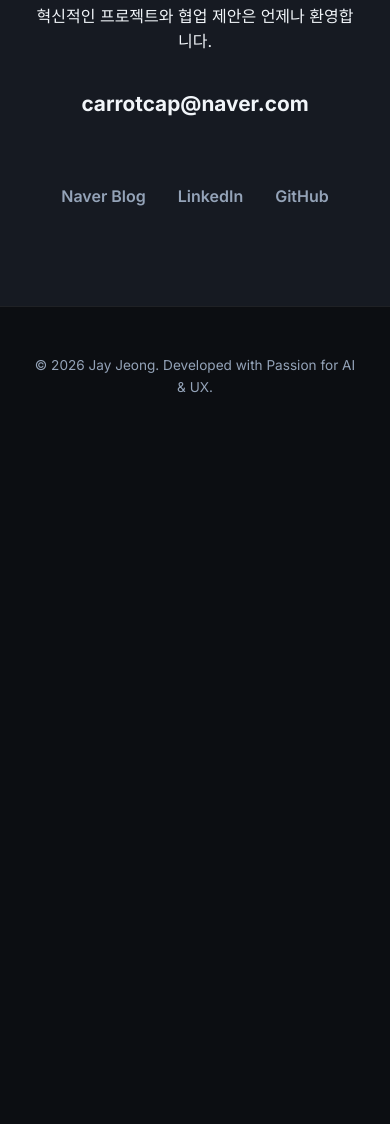
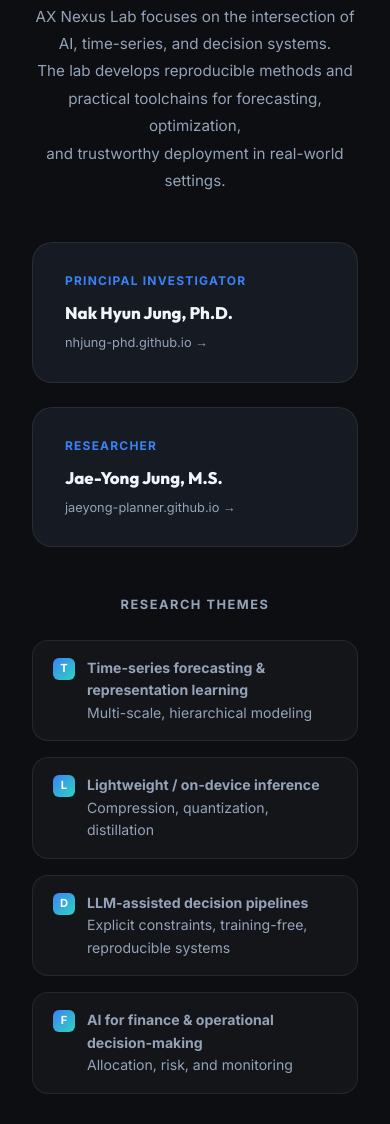
Before and after one commit to jaeyong-planner/jaeyong-planner.github.io, a plain HTML site: page index.html in a window 390 px wide. Shown: the part 4920-6044 px from the top of the page. Before the commit the page ends 5366 px from the top, so only its background shows below. Drawn offline with Linux system fonts and the light colour scheme.

Commit message:
feat: add AX Nexus Lab section with members and research themes

```diff
--- a/index.html
+++ b/index.html
@@ -429,6 +429,122 @@
             flex-shrink: 0;
         }
 
+        /* Lab Section */
+        .lab-intro {
+            max-width: 760px;
+            margin: 0 auto 3rem;
+            text-align: center;
+            color: var(--text-secondary);
+            font-size: 0.95rem;
+            line-height: 1.8;
+        }
+
+        .lab-members {
+            display: grid;
+            grid-template-columns: repeat(auto-fit, minmax(280px, 1fr));
+            gap: 1.5rem;
+            max-width: 860px;
+            margin: 0 auto 3rem;
+        }
+
+        .member-card {
+            background: var(--surface-color);
+            border: 1px solid var(--glass-border);
+            border-radius: 1.25rem;
+            padding: 1.75rem 2rem;
+            display: flex;
+            flex-direction: column;
+            gap: 0.4rem;
+            transition: var(--transition);
+        }
+
+        .member-card:hover {
+            border-color: var(--accent-color);
+            transform: translateY(-4px);
+        }
+
+        .member-role {
+            font-size: 0.75rem;
+            font-weight: 700;
+            letter-spacing: 1.2px;
+            text-transform: uppercase;
+            color: var(--accent-color);
+            margin-bottom: 0.2rem;
+        }
+
+        .member-name {
+            font-size: 1.05rem;
+            font-weight: 700;
+            color: var(--text-primary);
+            font-family: 'Outfit', sans-serif;
+        }
+
+        .member-link {
+            font-size: 0.8rem;
+            color: var(--text-secondary);
+            text-decoration: none;
+            transition: var(--transition);
+            word-break: break-all;
+        }
+
+        .member-link:hover {
+            color: var(--accent-color);
+        }
+
+        .themes-title {
+            text-align: center;
+            font-size: 0.8rem;
+            font-weight: 700;
+            letter-spacing: 1.5px;
+            text-transform: uppercase;
+            color: var(--text-secondary);
+            margin-bottom: 1.5rem;
+        }
+
+        .themes-list {
+            display: grid;
+            grid-template-columns: repeat(auto-fit, minmax(300px, 1fr));
+            gap: 1rem;
+            max-width: 860px;
+            margin: 0 auto;
+            list-style: none;
+        }
+
+        .themes-list li {
+            background: var(--glass-bg);
+            border: 1px solid var(--glass-border);
+            border-radius: 1rem;
+            padding: 1rem 1.25rem;
+            font-size: 0.88rem;
+            color: var(--text-secondary);
+            line-height: 1.6;
+            display: flex;
+            gap: 0.75rem;
+            align-items: flex-start;
+            transition: var(--transition);
+        }
+
+        .themes-list li:hover {
+            border-color: rgba(59, 130, 246, 0.4);
+            background: rgba(59, 130, 246, 0.04);
+            color: var(--text-primary);
+        }
+
+        .theme-icon {
+            flex-shrink: 0;
+            width: 22px;
+            height: 22px;
+            background: var(--accent-gradient);
+            border-radius: 6px;
+            display: flex;
+            align-items: center;
+            justify-content: center;
+            font-size: 0.7rem;
+            font-weight: 800;
+            color: white;
+            margin-top: 1px;
+        }
+
         /* Contact Section */
         #contact {
             text-align: center;
@@ -617,6 +733,7 @@
                 <a href="#experience">Experience</a>
                 <a href="#skills">Skills</a>
                 <a href="#publication">Research</a>
+                <a href="#lab">Lab</a>
                 <a href="#contact">Contact</a>
             </div>
             <button class="hamburger" id="hamburger" aria-label="메뉴 열기">
@@ -629,6 +746,7 @@
             <a href="#experience" class="mobile-link">Experience</a>
             <a href="#skills" class="mobile-link">Skills</a>
             <a href="#publication" class="mobile-link">Research</a>
+            <a href="#lab" class="mobile-link">Lab</a>
             <a href="#contact" class="mobile-link">Contact</a>
         </div>
     </nav>
@@ -762,6 +880,51 @@
             </div>
         </section>
 
+        <!-- AX Nexus Lab Section -->
+        <section id="lab">
+            <div class="container">
+                <h2 class="section-title reveal">AX Nexus Lab</h2>
+                <p class="lab-intro reveal">
+                    AX Nexus Lab focuses on the intersection of AI, time-series, and decision systems.<br>
+                    The lab develops reproducible methods and practical toolchains for forecasting, optimization,<br>
+                    and trustworthy deployment in real-world settings.
+                </p>
+
+                <div class="lab-members">
+                    <div class="member-card reveal">
+                        <div class="member-role">Principal Investigator</div>
+                        <div class="member-name">Nak Hyun Jung, Ph.D.</div>
+                        <a href="https://nhjung-phd.github.io/" target="_blank" class="member-link">nhjung-phd.github.io →</a>
+                    </div>
+                    <div class="member-card reveal">
+                        <div class="member-role">Researcher</div>
+                        <div class="member-name">Jae-Yong Jung, M.S.</div>
+                        <a href="https://jaeyong-planner.github.io/" target="_blank" class="member-link">jaeyong-planner.github.io →</a>
+                    </div>
+                </div>
+
+                <p class="themes-title reveal">Research Themes</p>
+                <ul class="themes-list reveal">
+                    <li>
+                        <span class="theme-icon">T</span>
+                        <span><strong>Time-series forecasting &amp; representation learning</strong><br>Multi-scale, hierarchical modeling</span>
+                    </li>
+                    <li>
+                        <span class="theme-icon">L</span>
+                        <span><strong>Lightweight / on-device inference</strong><br>Compression, quantization, distillation</span>
+                    </li>
+                    <li>
+                        <span class="theme-icon">D</span>
+                        <span><strong>LLM-assisted decision pipelines</strong><br>Explicit constraints, training-free, reproducible systems</span>
+                    </li>
+                    <li>
+                        <span class="theme-icon">F</span>
+                        <span><strong>AI for finance &amp; operational decision-making</strong><br>Allocation, risk, and monitoring</span>
+                    </li>
+                </ul>
+            </div>
+        </section>
+
         <!-- Contact Section -->
         <section id="contact">
             <div class="container reveal">
```
